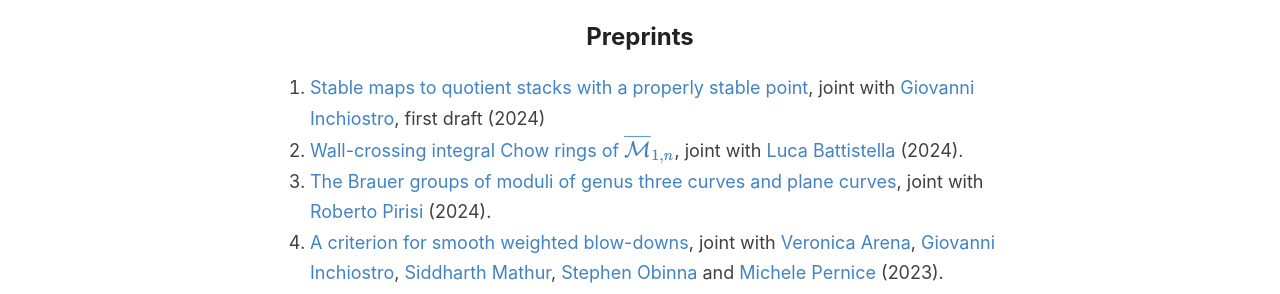
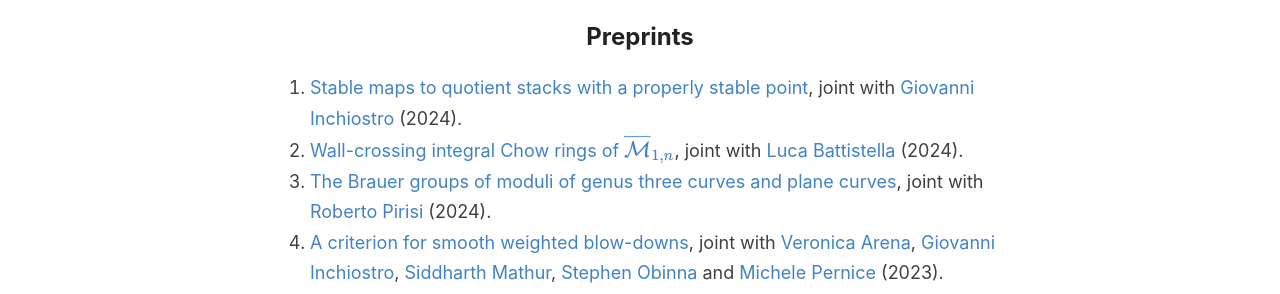
Before and after one commit to anddil/anddil.github.io, a Jekyll site: the page built from _pages/research.md, in a window 1280 px wide and 900 px high, scrolled down 539 px. Shown: the part 152-446 px from the top of the window. Built offline with Jekyll 4.4.1, drawn with Linux system fonts in a browser that asks for light colours.

Commit message:
Update research.md

```diff
--- a/_pages/research.md
+++ b/_pages/research.md
@@ -37,7 +37,7 @@
 - Logarithmic geometry, compactification of Prym varieties.
 
 ## Preprints
-1. [Stable maps to quotient stacks with a properly stable point](tsm_2.pdf), joint with [Giovanni Inchiostro](https://sites.math.washington.edu/~ginchios/), first draft (2024)
+1. [Stable maps to quotient stacks with a properly stable point](https://arxiv.org/abs/2411.16141), joint with [Giovanni Inchiostro](https://sites.math.washington.edu/~ginchios/) (2024).
 1. [Wall-crossing integral Chow rings of $\overline{\mathcal{M}}_{1,n}$](https://arxiv.org/abs/2402.14644), joint with [Luca Battistella](https://sites.google.com/view/luca-battistella/home) (2024).
 1. [The Brauer groups of moduli of genus three curves and plane curves](https://arxiv.org/abs/2402.06620), joint with [Roberto Pirisi](https://sites.google.com/view/rpirisi/home) (2024).
 1. [A criterion for smooth weighted blow-downs](https://arxiv.org/abs/2310.15076), joint with [Veronica Arena](https://sites.google.com/view/veronica-arena/home), [Giovanni Inchiostro](https://sites.math.washington.edu/~ginchios/), [Siddharth Mathur](https://sites.google.com/view/sidmathur/home), [Stephen Obinna](https://www.brown.edu/academics/math/graduate-students) and [Michele Pernice](https://michelepernice.github.io/home.html) (2023).
```
